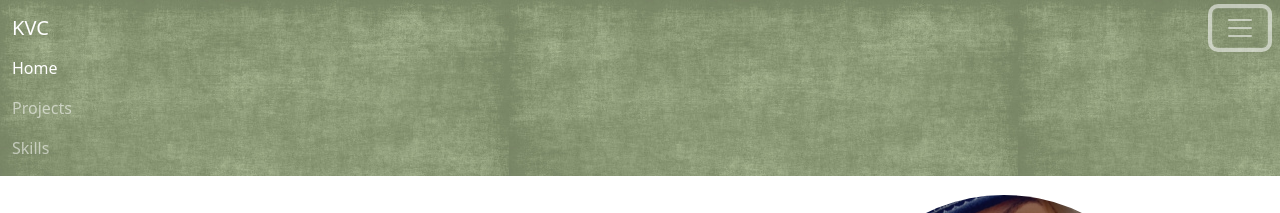
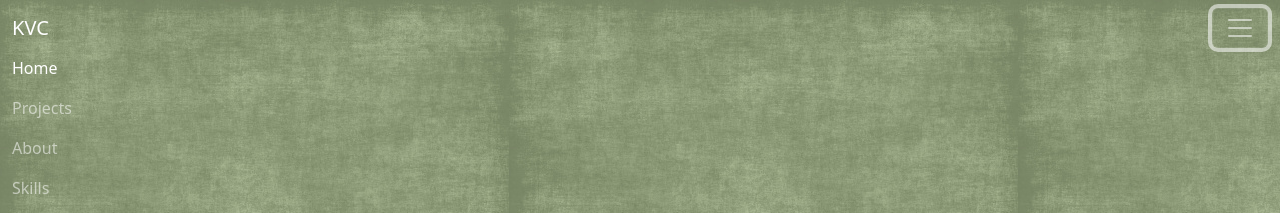
Before and after one commit to kavancamp/portfolio-vanilla-js, a plain HTML site: page index.html in a window 1280 px wide. Both pictures are taken after a click on the button "Toggle navigation". Shown: the top 213 px of the page. Drawn offline with nearby package versions, Linux system fonts and the light colour scheme.

Commit message:
Update index.html

```diff
--- a/index.html
+++ b/index.html
@@ -51,6 +51,9 @@
           </li>
           <li class="nav-item">
             <a class="nav-link" href="#projects">Projects</a>
+          </li>
+          <li class="nav-item">
+            <a class="nav-link" href="#about.html">About</a>
           </li>
           <li class="nav-item">
             <a class="nav-link" href="#skills" tabindex="-1">Skills</a>
```
